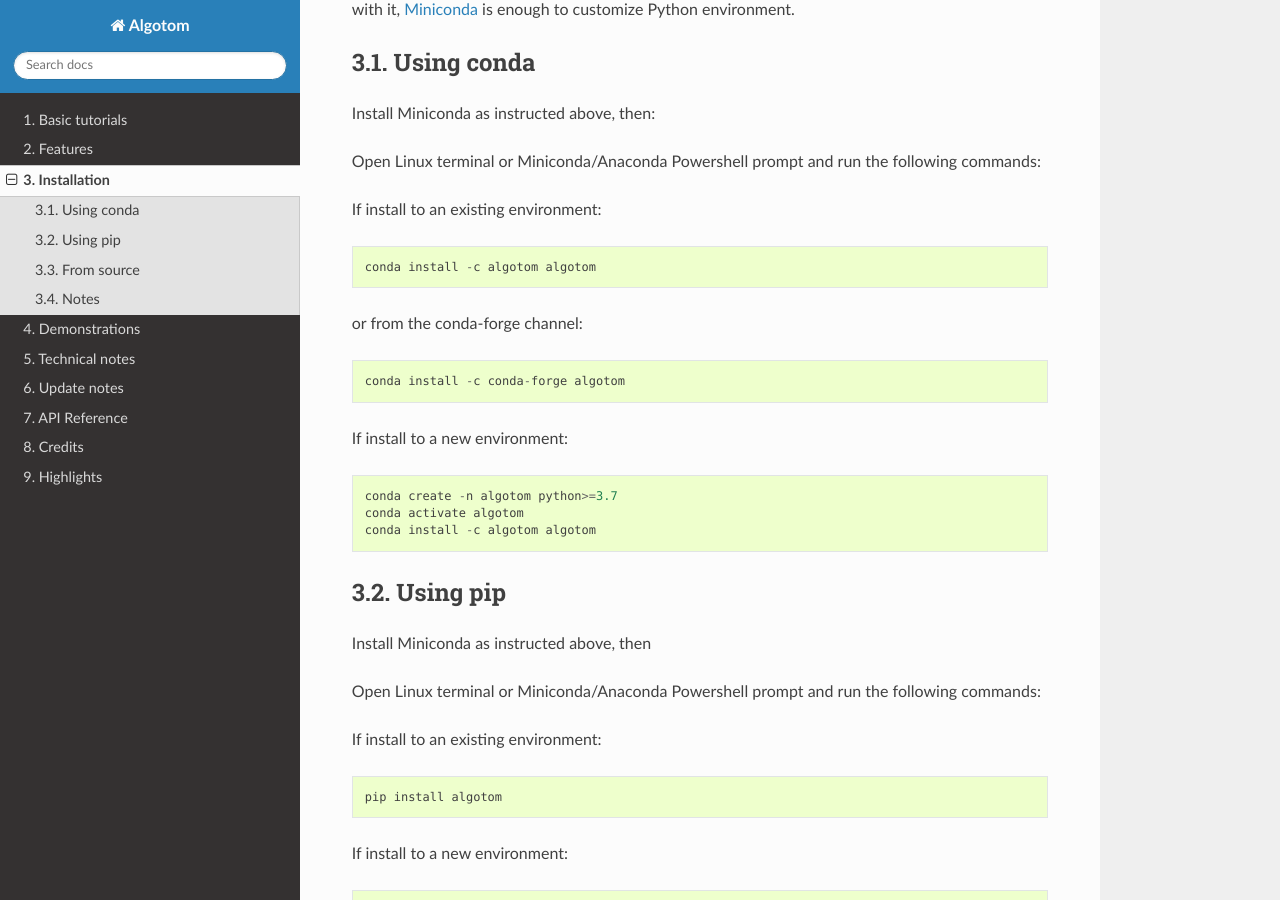
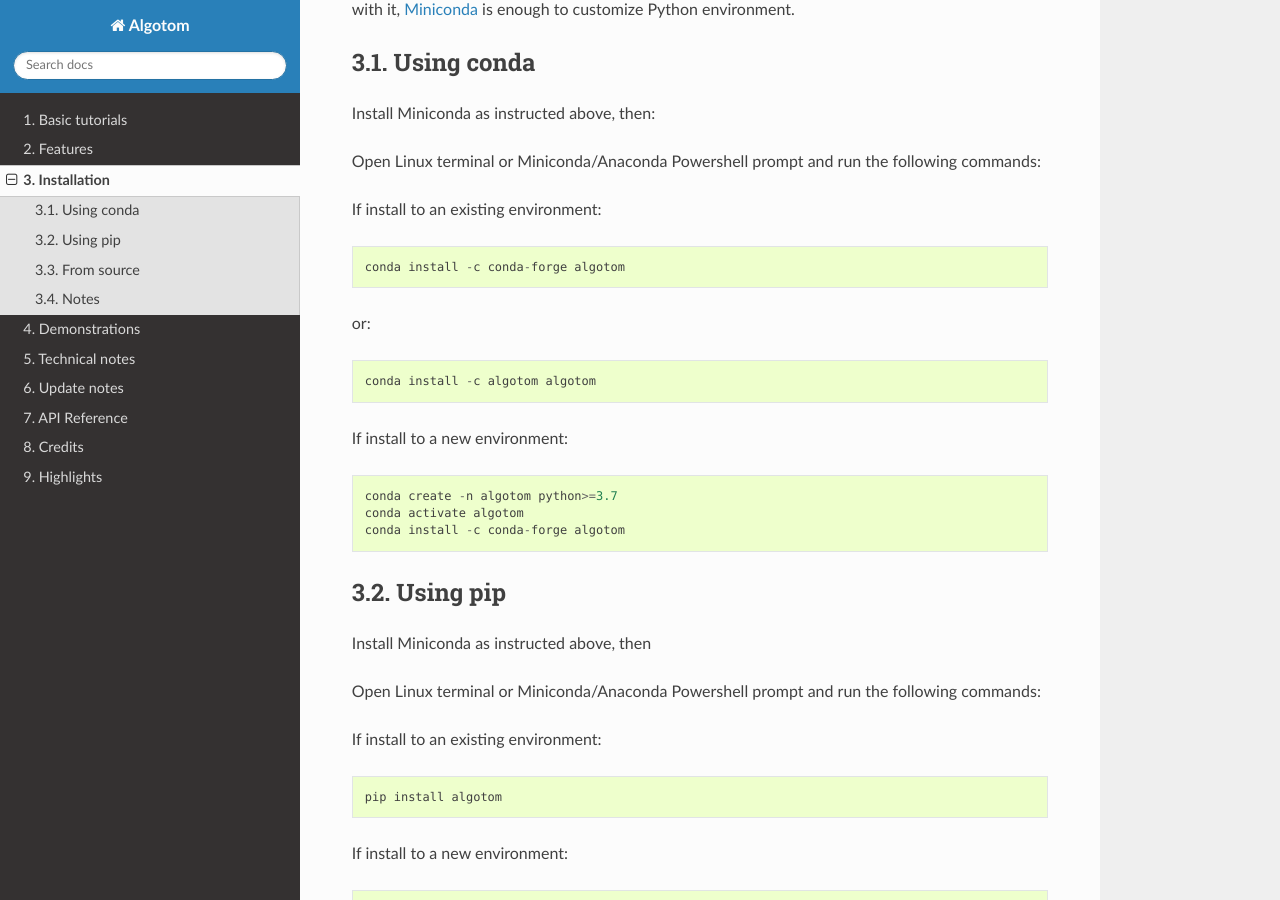
Before and after one commit to algotom/algotom, a Sphinx documentation site: the page built from docs/source/toc/section3.rst, in a window 1280 px wide and 900 px high, scrolled down 1314 px. Built offline with Sphinx 7.4.7 and the Read the Docs theme 2.0.0, drawn with Linux system fonts in a browser that asks for light colours.

Commit message:
Update docs

```diff
--- a/docs/source/toc/api/algotom.io.loadersaver.rst
+++ b/docs/source/toc/api/algotom.io.loadersaver.rst
@@ -27,3 +27,5 @@
         get_reference_sample_stacks
         get_tif_stack
         get_image_stack
+        load_image_multiple
+        save_image_multiple
--- a/docs/source/toc/section2.rst
+++ b/docs/source/toc/section2.rst
@@ -51,7 +51,7 @@
        :name: fig_2_4
        :align: center
 
--   Utility methods for customizing ring/stripe artifact removal methods and
+-   Utility methods for customizing :ref:`ring/stripe artifact removal methods <section4_3>` and
     parallelizing computational work.
 -   Calibration methods for determining pixel-size in helical scans.
 -   Methods for generating simulation data: phantom creation, sinogram calculation
@@ -62,7 +62,7 @@
        :name: fig_2_5
        :align: center
 
--   Methods for phase-contrast imaging: phase unwrapping, speckle-based phase retrieval,
+-   Methods for phase-contrast imaging: phase unwrapping, :ref:`speckle-based phase retrieval <section5_1>`,
     image correlation, and image alignment.
 
     .. image:: section2/figs/fig_2_6.png
--- a/docs/source/toc/section3.rst
+++ b/docs/source/toc/section3.rst
@@ -43,17 +43,17 @@
 
 If install to an existing environment::
 
-    conda install -c algotom algotom
+    conda install -c conda-forge algotom
 
-or from the conda-forge channel::
+or::
 
-	conda install -c conda-forge algotom
+	conda install -c algotom algotom
 
 If install to a new environment::
 
     conda create -n algotom python>=3.7
     conda activate algotom
-    conda install -c algotom algotom
+    conda install -c conda-forge algotom
 
 Using pip
 ---------
--- a/docs/source/toc/section5/section5_1.rst
+++ b/docs/source/toc/section5/section5_1.rst
@@ -1,3 +1,5 @@
+.. _section5_1:
+
 Implementations of X-ray speckle-based phase-contrast tomography
 ================================================================
 
```
